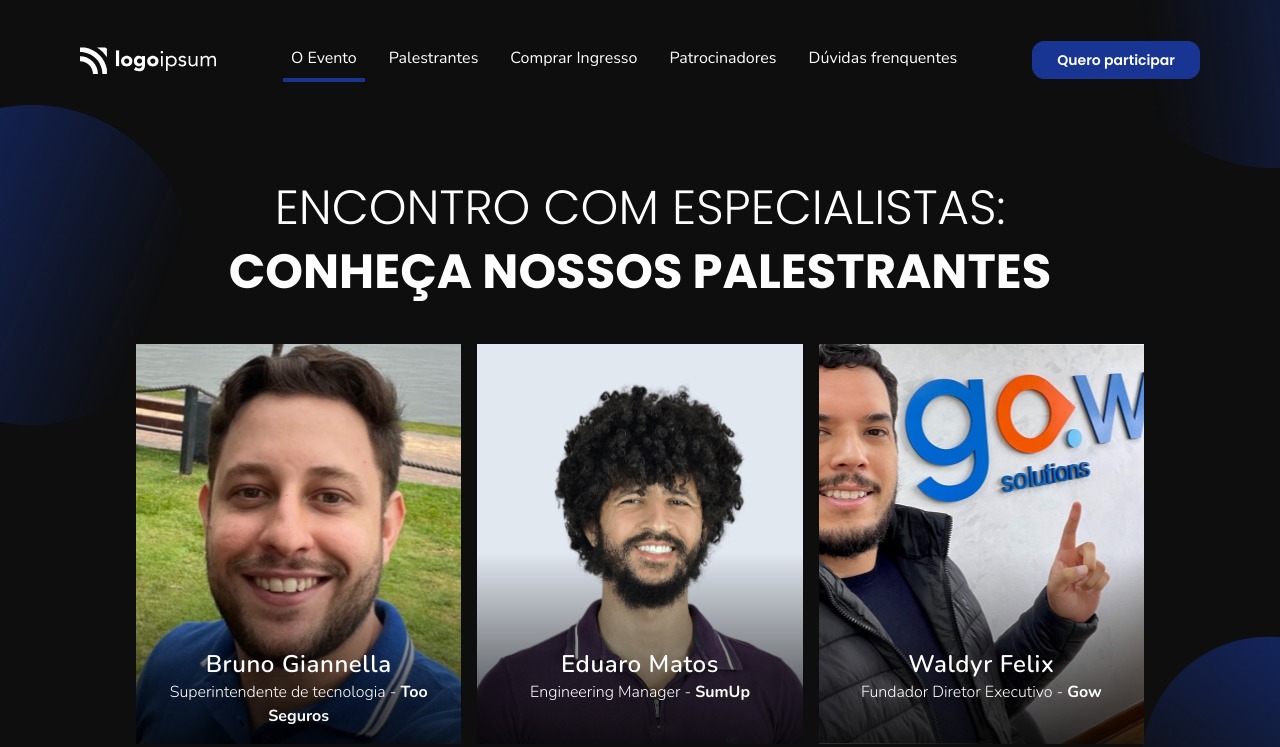
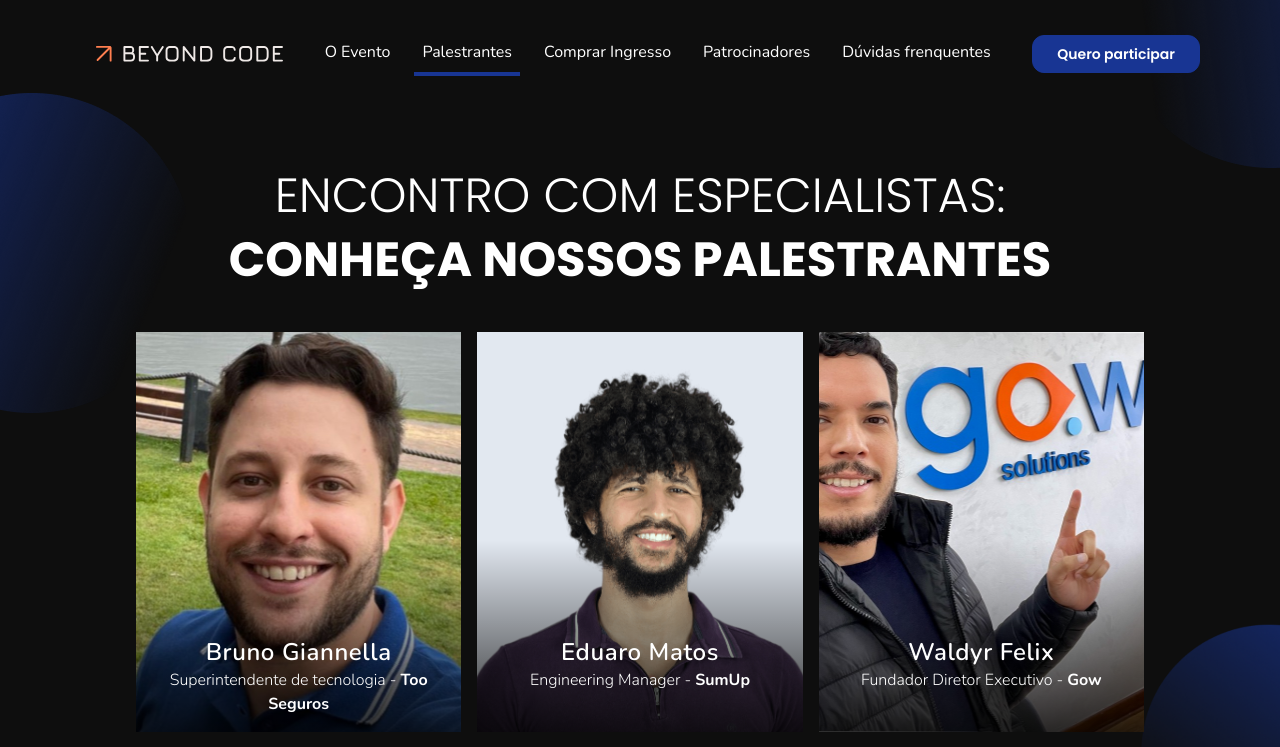
Before and after one commit to gabrielbrasiln/beyond-code, a website: page docs/palestrantes.html in a window 1280 px wide. Shown: the top 747 px of the page. Drawn offline with Linux system fonts and the light colour scheme.

Commit message:
Logo + favicon + ajustes

```diff
--- a/docs/palestrantes.html
+++ b/docs/palestrantes.html
@@ -1,7 +1,7 @@
 <!doctype html>
 <html lang="pt-br" class="scroll-smooth focus:scroll-auto bg-main-bg">
 <head>
-    <title>Beyond Code</title>
+    <title>Beyond Code Conference</title>
     <meta charset="UTF-8">
     <meta name="viewport" content="width=device-width, initial-scale=1.0">
     <link href="./output.css" rel="stylesheet">
@@ -25,11 +25,11 @@
 
 <!-- Navbar -->
 <nav class="w-full">
-    <div class="px-4 md:px-20 flex flex-wrap items-center justify-between mx-auto py-4 px-2 pt-4 md:pt-8">
+    <div class="px-4 md:px-8 xl:px-20 flex flex-wrap items-center justify-between mx-auto py-4 px-2 pt-4 md:pt-8">
 
         <!-- Logo -->
-        <a href="index.html" class="flex">
-            <img src="./img/logo-temp.svg" class="h-13" alt="Logo Beyond Code">
+        <a href="index.html" class="flex md:pl-2 xl:pl-4">
+            <img src="./img/beyond-code-conference-logo.svg" class="h-4" alt="Logo Beyond Code Conference">
         </a>
 
         <!-- Botões do Menu -->
@@ -49,18 +49,18 @@
 
         <!-- Menu Principal -->
         <div class="main-menu items-center max-h-0 overflow-hidden w-full lg:flex lg:w-auto lg:order-1 lg:max-h-screen transition-all duration-700">
-            <ul class="flex flex-col p-4 lg:p-0 mt-4 font-normal font-nunito text-center lg:text-left rounded-lg lg:space-x-2 xl:space-x-4 rtl:space-x-reverse lg:flex-row lg:mt-0">
+            <ul class="flex flex-col p-4 lg:p-0 mt-4 font-normal font-nunito text-center text-base lg:text-sm xl:text-base rounded-lg lg:space-x-1 xl:space-x-4 rtl:space-x-reverse lg:flex-row lg:mt-0">
                 <li>
-                    <a href="index." class="block p-2 text-white border-primary border-b-4 hover:border-secondary transition-all duration-500">O Evento</a>
+                    <a href="index.html" class="block p-2 text-white border-transparent border-b-4 hover:border-secondary transition-all duration-500">O Evento</a>
                 </li>
                 <li>
-                    <a href="#palestrantes" class="block p-2 text-white border-transparent border-b-4 hover:border-secondary transition-all duration-500">Palestrantes</a>
+                    <a href="#palestrantes" class="block p-2 text-white border-primary border-b-4 hover:border-secondary transition-all duration-500">Palestrantes</a>
                 </li>
                 <li>
                     <a href="#ingresso" class="block p-2 text-white border-transparent border-b-4 hover:border-secondary transition-all duration-500">Comprar Ingresso</a>
                 </li>
                 <li>
-                    <a href="#patrocinaores" class="block p-2 text-white border-transparent border-b-4 hover:border-secondary transition-all duration-500">Patrocinadores</a>
+                    <a href="#patrocinadores" class="block p-2 text-white border-transparent border-b-4 hover:border-secondary transition-all duration-500">Patrocinadores</a>
                 </li>
                 <li>
                     <a href="#faq" class="block p-2 text-white border-transparent border-b-4 hover:border-secondary transition-all duration-500">Dúvidas frenquentes</a>
@@ -82,7 +82,7 @@
 
     <div class="w-full md:bg-[url('img/bg-palestrantes.png')] bg-contain bg-center bg-no-repeat xl:px-20 relative">
 
-        <div class="max-w-screen-lg mx-auto mt-12 grid grid-cols-1 sm:grid-cols-3 gap-4 px-4 lg:px-2 mb-8 md:mb-12 font-nunito text-center text-white opacity-0 intersect:animate-fade-up animate-once animate-delay-700 intersect-once">
+        <div class="max-w-screen-lg mx-auto mt-12 grid grid-cols-1 sm:grid-cols-3 gap-4 px-4 lg:px-2 mb-8 md:mb-12 font-nunito text-center text-white opacity-0 intersect:animate-fade-up animate-once animate-delay-500 intersect-once">
 
             <!-- Palestrante 1 -->
             <div class="w-full bg-[url('img/palestrantes/palestrante_bruno-gianela.png')] bg-slate-200 bg-center h-96 xl:h-[400px] bg-cover relative hover:scale-105 transition-all duration-300">
@@ -481,7 +481,7 @@
 </section>
 
 
-<section class="w-full md:bg-[url('img/bg-bottom.png')] bg-right-bottom bg-no-repeat mt-4 opacity-0 intersect:animate-fade animate-once animate-delay-700 intersect-once intersect-half">
+<section class="w-full md:bg-[url('img/bg-bottom.png')] bg-right-bottom bg-no-repeat mt-4 opacity-0 intersect:animate-fade animate-once animate-delay-300 intersect-once intersect-half">
 
     <div class="max-w-screen-lg mx-auto text-center text-white px-8">
         <h1 class="mt-10 md:mt-4 mb-4 md:mb-10  font-bold text-lg md:text-5xl uppercase">
```
Also changed, not shown: docs/index.html (+10 -10 lines), docs/img/beyond-code-conference-logo.svg (added), docs/img/favicon.svg, docs/img/logo-temp.svg (deleted), docs/output.css.
